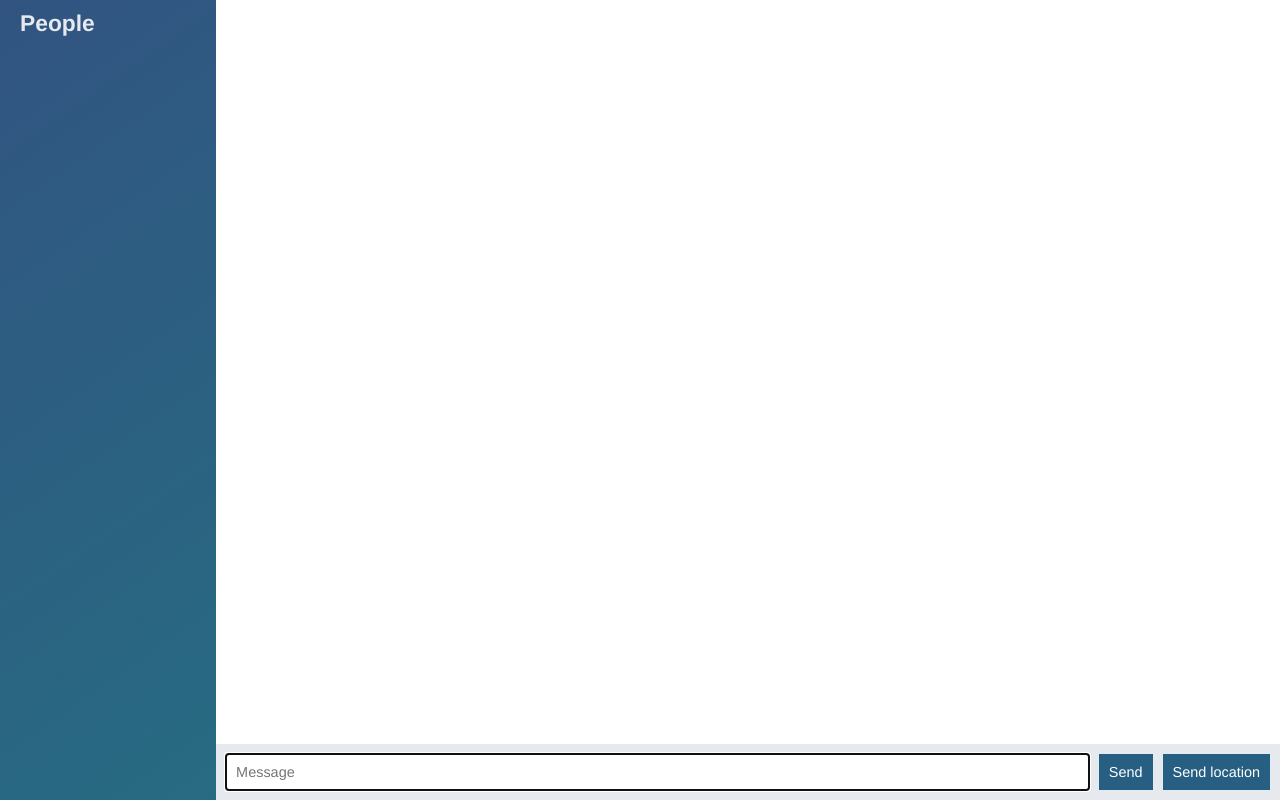
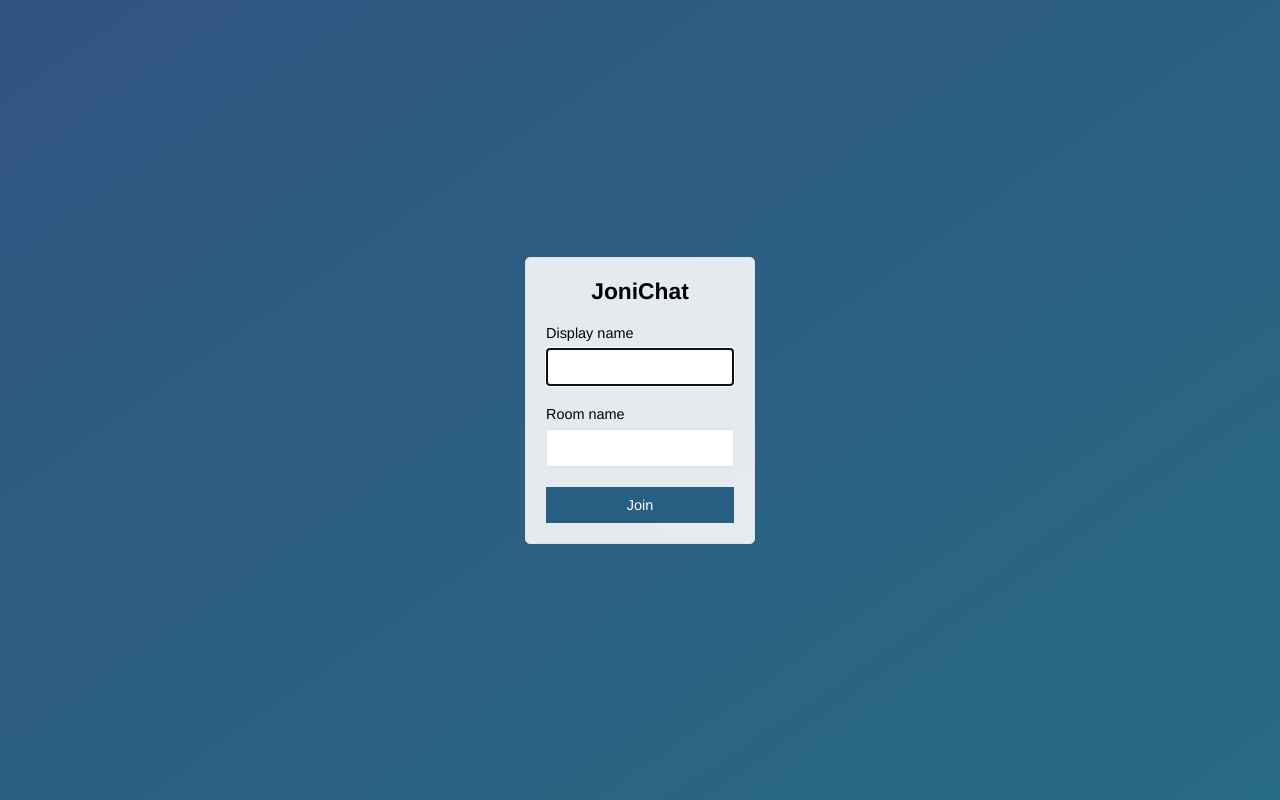
Before and after one commit to pzyktzle/node-course-chat-app, a website: page public/index.html in a window 1280 px wide. Drawn offline with nearby package versions, Linux system fonts and the light colour scheme; no server answers.

Commit message:
Add join page that submits to chat.html

```diff
--- a/public/index.html
+++ b/public/index.html
@@ -2,58 +2,28 @@
 <html lang="en" dir="ltr">
   <head>
     <meta charset="utf-8">
+    <title>Join | JoniChat</title>
+    <meta name="viewport" content="width=device-width, initial-scale=1, user-scalable=no">
     <link rel="stylesheet" href="/css/styles.css">
-    <title></title>
   </head>
-  <body class="chat">
-
-    <div class="chat__sidebar">
-      <h3>People</h3>
-      <div id="users" class="">
-      </div>
+  <body class="centered-form">
+    <div class="centered-form__form">
+      <form action="/chat.html">
+        <div class="form-field">
+          <h3>JoniChat</h3>
+        </div>
+        <div class="form-field">
+          <label>Display name</label>
+          <input type="text" name="name" autofocus>
+        </div>
+        <div class="form-field">
+          <label>Room name</label>
+          <input type="text" name="room">
+        </div>
+        <div class="form-field">
+          <button>Join</button>
+        </div>
+      </form>
     </div>
-
-    <div class="chat__main">
-      <ol id="messages" class="chat__messages"></ol>
-
-      <div class="chat__footer">
-        <form id="message-form" >
-          <input type="text" name="message" placeholder="Message" autofocus autocomplete="off">
-          <button id="send-message">Send</button>
-        </form>
-        <button id="send-location" type="button" name="button">Send location</button>
-      </div>
-    </div>
-
-    <script id="message-template" type="text/template">
-      <li class="message">
-        <div class="message__title">
-          <h4>{{from}}</h4>
-          <span>{{createdAt}}</span>
-        </div>
-        <div class="message__body">
-          <p>{{text}}</p>
-        </div>
-      </li>
-    </script>
-
-    <script id="location-message-template" type="text/template">
-      <li class="message">
-        <div class="message__title">
-          <h4>{{from}}</h4>
-          <span>{{createdAt}}</span>
-        </div>
-        <div class="message__body">
-          <a href="{{url}}" target="_blank">My current location</a>
-        </div>
-      </li>
-    </script>
-
-    <script src="/socket.io/socket.io.js" type="text/javascript"></script>
-    <script src="/js/libs/mustache-2.2.1.js" type="text/javascript"></script>
-    <script src="/js/libs/jquery-3.3.1.min.js" type="text/javascript"></script>
-    <script src="/js/libs/moment.js" type="text/javascript"></script>
-
-    <script src="/js/index.js" type="text/javascript"></script>
   </body>
 </html>
```
Also changed, not shown: public/chat.html (added, +60 -0 lines), public/js/chat.js (renamed from public/js/index.js).
